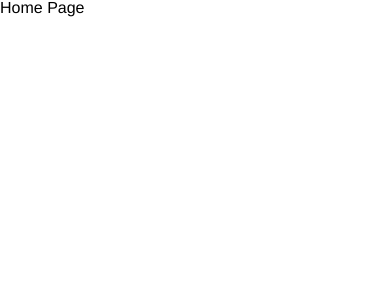
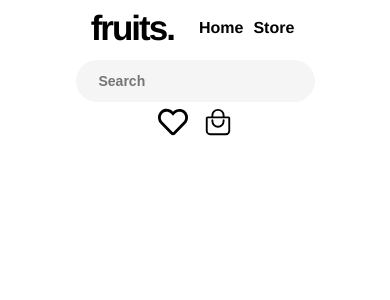
Before and after one commit to AndriiSalohub/fruits-store, a React (Vite) app: page / in a window 390 px wide. Shown: the top 300 px of the page. Built offline with nearby package versions, Linux system fonts and the light colour scheme; a web font is replaced by a local one.

Commit message:
Added markup and styles for Header component.

```diff
--- a/src/App.jsx
+++ b/src/App.jsx
@@ -1,8 +1,10 @@
 import { Outlet } from "react-router-dom";
+import Header from "./components/Header";
 
 function App() {
   return (
     <>
+      <Header />
       <Outlet />
     </>
   );
--- /dev/null
+++ b/src/assets/styles/components/Header.scss
@@ -0,0 +1,121 @@
+.header {
+  display: flex;
+  justify-content: space-between;
+  align-items: center;
+
+  &__left {
+    display: flex;
+    align-items: center;
+    gap: 40px;
+  }
+
+  &__title {
+    font-size: 40px;
+    font-weight: 700;
+    letter-spacing: -2px;
+  }
+
+  &__navigation {
+    & a {
+      font-size: 18px;
+      color: black;
+      text-decoration: none;
+      font-weight: 800;
+      padding: 10px;
+      position: relative;
+
+      &::after {
+        content: "";
+        position: absolute;
+        width: 100%;
+        height: 2px;
+        bottom: 0;
+        left: 0;
+        background-color: black;
+        transform: scaleX(0);
+        transform-origin: bottom right;
+        transition: transform 0.25s ease-out;
+      }
+
+      &:hover::after {
+        transform: scaleX(1);
+        transform-origin: bottom left;
+      }
+    }
+  }
+
+  &__right {
+    display: flex;
+    gap: 15px;
+    align-items: center;
+
+    & div {
+      display: flex;
+      gap: 15px;
+    }
+
+    & svg {
+      height: 30px;
+      cursor: pointer;
+      color: black;
+    }
+  }
+
+  &__search-input {
+    transition:
+      color 0.1s ease,
+      background-color 0.1s ease;
+    font-size: 16px;
+    font-weight: 600;
+    border: none;
+    border-radius: 25px;
+    padding: 13px 20px 13px 43px;
+    background-color: rgb(245, 245, 245, 1);
+    outline: none;
+
+    &:hover {
+      background-color: #e5e5e5;
+    }
+  }
+}
+
+@media (max-width: 768px) {
+  .header {
+    flex-direction: column;
+    justify-content: center;
+
+    &__left {
+      margin-bottom: 15px;
+      gap: 20px;
+    }
+
+    &__navigation a {
+      padding: 5px;
+    }
+
+    &__title {
+      font-size: 35px;
+    }
+
+    &__navigation a {
+      font-size: 16px;
+    }
+
+    &__right {
+      gap: 5px;
+    }
+
+    &__search-input {
+      font-size: 14px;
+      padding: 13px 20px 13px 23px;
+    }
+  }
+}
+
+@media (max-width: 400px) {
+  .header {
+    &__right {
+      flex-direction: column;
+    }
+  }
+}
--- a/src/assets/styles/index.css
+++ b/src/assets/styles/index.css
@@ -2,4 +2,11 @@
 
 #root {
   font-family: Helvetica, Arial, sans-serif;
+  padding: 20px 40px;
 }
+
+@media (max-width: 768px) {
+  #root {
+    padding: 10px 20px;
+  }
+}
--- /dev/null
+++ b/src/components/Header.jsx
@@ -0,0 +1,35 @@
+import { NavLink } from "react-router-dom";
+import { IoBagHandleOutline } from "react-icons/io5";
+import { FaRegHeart } from "react-icons/fa";
+import "../assets/styles/components/Header.scss";
+
+const Header = () => {
+  return (
+    <header className="header">
+      <div className="header__left">
+        <h1 className="header__title">fruits.</h1>
+        <nav className="header__navigation">
+          <NavLink to="/">Home</NavLink>
+          <NavLink to="/store">Store</NavLink>
+        </nav>
+      </div>
+      <div className="header__right">
+        <input
+          type="text"
+          placeholder="Search"
+          className="header__search-input"
+        />
+        <div>
+          <NavLink to="/store">
+            <FaRegHeart size={30} />
+          </NavLink>
+          <NavLink to="/bag">
+            <IoBagHandleOutline size={30} />
+          </NavLink>
+        </div>
+      </div>
+    </header>
+  );
+};
+
+export default Header;
--- a/src/main.jsx
+++ b/src/main.jsx
@@ -2,11 +2,16 @@ import React from "react";
 import ReactDOM from "react-dom/client";
 import { RouterProvider, createBrowserRouter } from "react-router-dom";
 import HomePage from "./pages/HomePage.jsx";
+import App from "./App.jsx";
 
 const router = createBrowserRouter([
   {
     path: "/",
-    element: <HomePage />,
+    element: (
+      <App>
+        <HomePage />
+      </App>
+    ),
   },
 ]);
 
```
